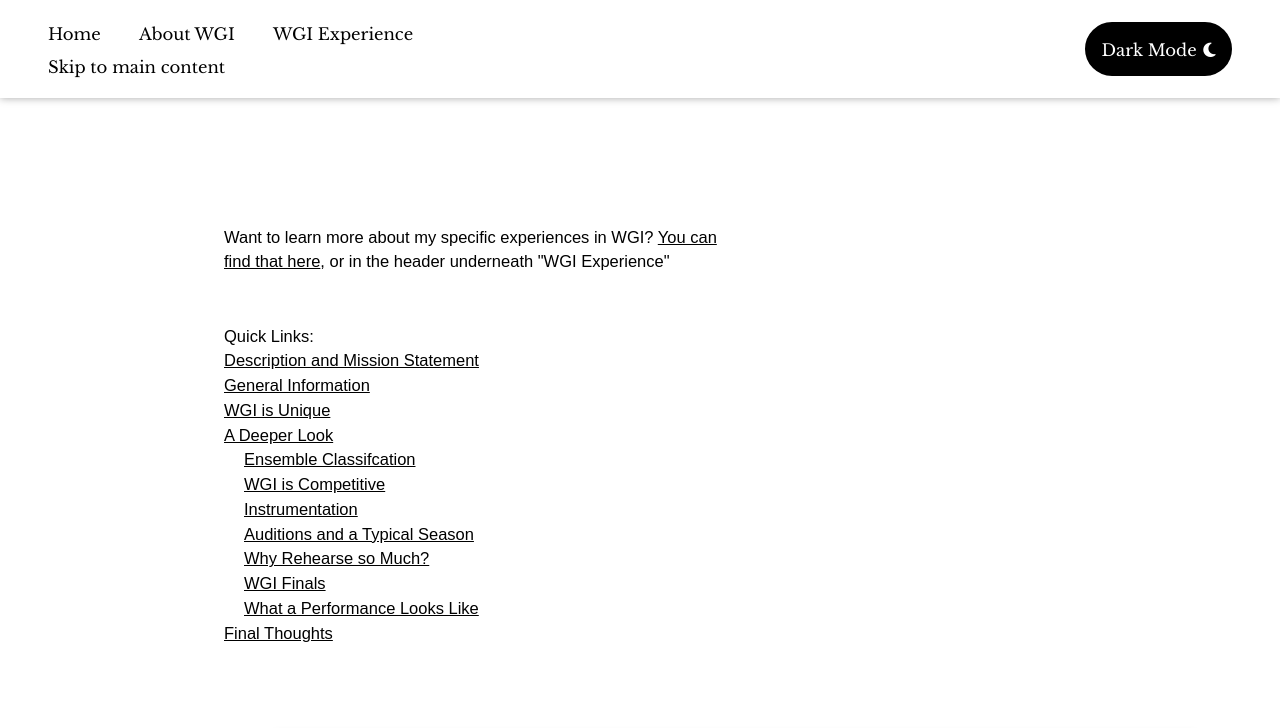
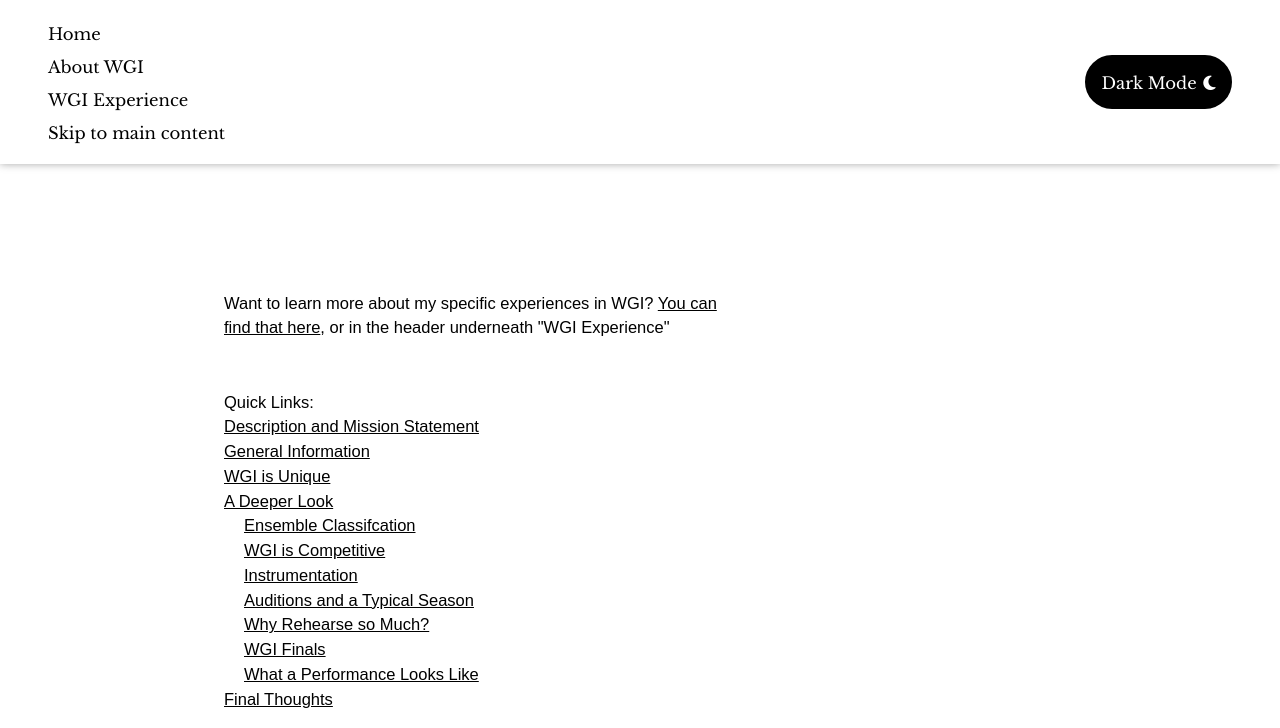
Before and after one commit to npisar/SI339-final-project, a plain HTML site: page about-wgi.html in a window 1280 px wide. Shown: the top 728 px of the page. Drawn offline with nearby package versions, Linux system fonts and the light colour scheme.

Commit message:
layout changes

```diff
--- a/about-wgi.html
+++ b/about-wgi.html
@@ -33,8 +33,8 @@
         <button onclick="topFunction()" id="backToTop" title="Back to Top">Back to Top</button>
         <header>
             <nav aria-label="header-nav">
-                <a href="index.html" tabindex="0">Home</a>
-                <a href="about-wgi.html" tabindex="0">About WGI</a>
+                <a href="index.html" tabindex="0">Home</a><br>
+                <a href="about-wgi.html" tabindex="0">About WGI</a><br>
                 <a href="wgi-experience.html" tabindex="0">WGI Experience</a>
                 <br>
                 <a class="skip-link" href="#main" tabindex="0">Skip to main content</a>
--- a/css/style.css
+++ b/css/style.css
@@ -599,6 +599,7 @@
 section {
     width: 90%;
     justify-self: center;
+    align-self: center;
 }
 
 section figure a img, section figure a, figure {
```
Also changed, not shown: index.html (+2 -2 lines), wgi-experience.html (+2 -2 lines).
